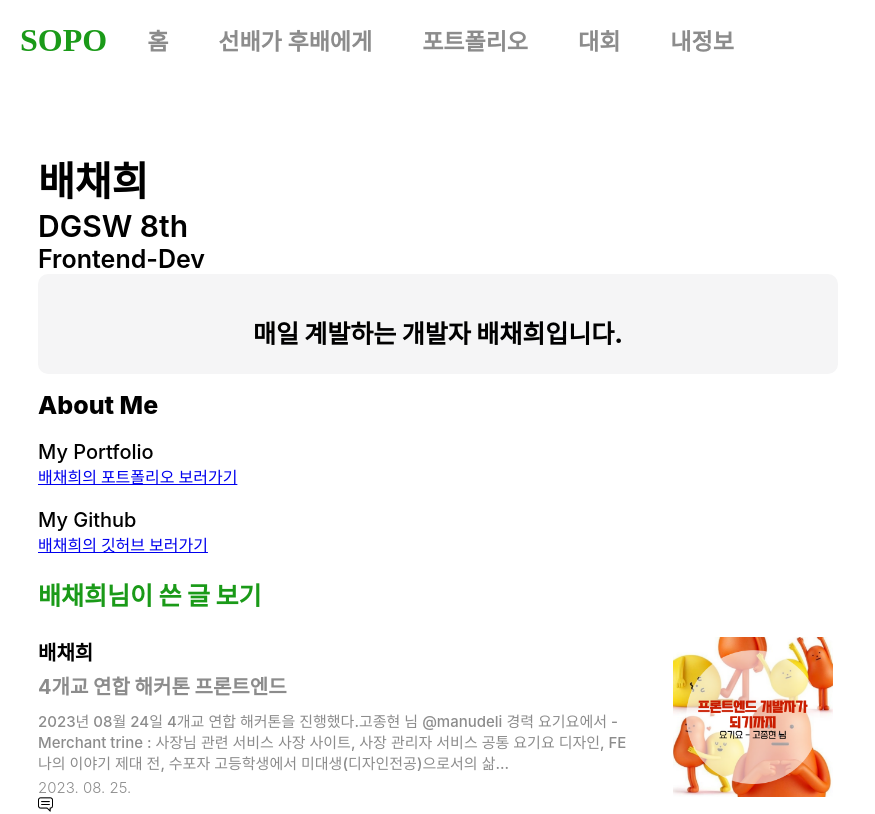
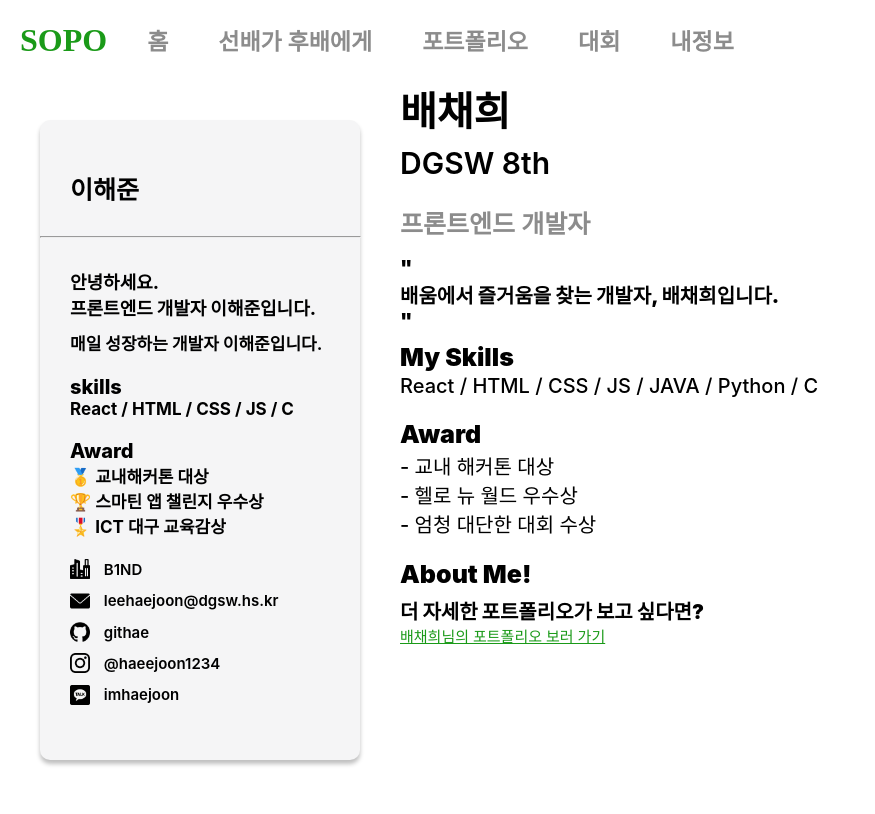
Before and after one commit to Sopo2023/SOPO_FRONTLAST, a React (Create React App) app in the folder SOPOLAST/: page /Portfoliosub in a window 1280 px wide. Shown: the top 814 px of the page, without its empty margins (0-875 px from the left). Built offline with nearby package versions, Linux system fonts and the light colour scheme.

Commit message:
fix portpolio

```diff
--- a/SOPOLAST/src/Components/Portfoliosub/portfolioSub.css
+++ b/SOPOLAST/src/Components/Portfoliosub/portfolioSub.css
@@ -1,108 +1,14 @@
-  .proBox{
-    position: relative;
+.allPort{
+  width: calc(100vw - 400px);
+  position: absolute;
+  right: 0;
+}
 
-    display: inline-block;
 
-    width: 320px;
-    height: 640px;
-    flex-shrink: 0;
-    border-radius: 10px;
-    background: #F5F5F6;
-    box-shadow: 0px 4px 4px 0px rgba(0, 0, 0, 0.25);
-    margin-left: 40px;
-    margin-top: 40px;
+.namePort{
 
   color: #000;
-    font-family: Inter;
-    font-size: 25px;
-    font-style: normal;
-    font-weight: 800;
-    line-height: normal;
 
-    overflow: hidden;
-  }
-
-  .proBox > .proName{
-    position: absolute;
-
-    width: 70.318px;
-    height: 28.444px;
-    flex-shrink: 0;
-    margin: 46.46px 0 0 28.54px;
-  }
-
-  .proHr{
-
-    border: #A7A7A7 solid 0.9px;
-    width: 320px;;
-
-    margin-top: 30.34px;
-    margin-left: -28.4px;
-  }
-
-  .proBio{
-    margin-top: 30px;
-
-    font-size: 17px;
-    font-style: normal;
-    font-weight: 700;
-    white-space: nowrap;
-  }
-
-  .proBio > .firstBio{
-    font-size: 18px;
-    font-weight: 800;
-  }
-
-  .secondBio{
-    margin-top: 10px;
-  }
-
-  .skillTitle{
-    margin-top: 20px;
-    font-size: 20px;
-    font-weight: 800;
-  }
-
-  .awardTitle{
-    margin-top: 20px;
-    font-size: 20px;
-    font-weight: 800;
-  }
-
-  .bioInfo{
-    margin-top: 20px;
-  }
-
-  .bioInfo > .oddBio{
-    margin-top: 10px;
-  }
-
-  .imgBio{
-    width: 20px;
-    height: 20px;
-
-    vertical-align: middle;
-  }
-
-  .perBio{
-    font-weight: 600;
-    font-size: 15px;
-
-    vertical-align: middle;
-
-    margin-left: 10px;
-  }
-
-  .portPerson{
-    display: inline-block;
-    position: absolute;
-    margin-top: 70px;
-    margin-left: 38px;
-  }
-
-  .portPerson > .portName{
-    color: #000;
   font-family: Inter;
   font-size: 40px;
   font-style: normal;
@@ -110,8 +16,11 @@
   line-height: normal;
 }
 
-  .portPerson > .portGrade{
+.gradePort{
+  margin-top: 7px;
+
   color: #000;
+
   font-family: Inter;
   font-size: 30px;
   font-style: normal;
@@ -119,8 +28,11 @@
   line-height: normal;
 }
 
-  .portPerson > .portMajor{
-    color: #000;
+.bioPort{
+  margin-top: 23px;
+
+  color: #8C8C8C;
+
   font-family: Inter;
   font-size: 25px;
   font-style: normal;
@@ -128,112 +40,98 @@
   line-height: normal;
 }
 
-  .portPerson > .readMe{
-    width: 800px;
-    height: 100px;
-    flex-shrink: 0;
+.setBio{
+  margin-top: 16px;
 
-    border-radius: 10px;
-    background: #F5F5F6;
+  color: #000;
+
+  font-family: Inter;
+  font-size: 20px;
+  font-style: normal;
+  font-weight: 900;
+  line-height: normal;
 }
 
-  .readMe > .readMeText{
+.skillsBio{
+  margin-top: 9px;
+
   color: #000;
+
   font-family: Inter;
   font-size: 25px;
   font-style: normal;
-    font-weight: 800;
-    line-height: normal;
-
-    padding: 40px 0 40px;
-    text-align: center;
-  }
-
-  .readMeAboutMe{
-    color: #000;
-    font-family: Inter;
-    font-size: 25px;
-    font-style: normal;
-    font-weight: 800;
+  font-weight: 900;
   line-height: normal;
 }
 
-  .readMePort{
+.aboutSikll{
+  margin-top: 2px;
+
   color: #000;
+
   font-family: Inter;
   font-size: 20px;
   font-style: normal;
   font-weight: 500;
   line-height: normal;
+}
 
-    margin-top: 20px;
-  }
-  .readMeTitle{
-    color: #1A9A18;
+.awardBio{
+  margin-top: 21px;
+
+  color: #000;
+
   font-family: Inter;
   font-size: 25px;
   font-style: normal;
-    font-weight: 800;
+  font-weight: 900;
   line-height: normal;
-
-    margin-top: 20px;
 }
 
-  .readMeUser{
+.aboutAward{
+  margin-top: 2px;
+
   color: #000;
+
   font-family: Inter;
   font-size: 20px;
   font-style: normal;
-    font-weight: 800;
+  font-weight: 500;
   line-height: normal;
-
-    margin-top: 25px;
-
-    display: inline-block;
 }
 
-  .readMeNotice{
-    color: #8C8C8C;
+.aboutMe{
+  margin-top: 21px;
+
+  color: #000;
+
+  font-family: Inter;
+  font-size: 25px;
+  font-style: normal;
+  font-weight: 900;
+  line-height: normal;
+}
+
+.morePort{
+  margin-top: 7px;
+
+  color: #000;
+
   font-family: Inter;
   font-size: 20px;
   font-style: normal;
-    font-weight: 700;
+  font-weight: 900;
   line-height: normal;
-
-    margin-top: 5px;
 }
 
-  .readMeAbout{
-    color: #8C8C8C;
+.herfPort{
+  margin-top: 2px;
+
+  color: #1A9A18;
+
   font-family: Inter;
   font-size: 15px;
   font-style: normal;
   font-weight: 500;
   line-height: normal;
-
-    width: 595px;
-    display: inline-block;
-
-    margin-top: 10px;
 }
-
-  .noticePhoto{
-    width: 160px;
-    height: 160px;
-
-    position: absolute;
-
-    margin-left: 580px;
-    margin-top: 25px;
-  }
-
-  .readMeDate{
-    color: #8C8C8C;
-    font-family: Inter;
-    font-size: 15px;
-    font-style: normal;
-    font-weight: 300;
-    line-height: normal;
-
-    margin-top: 5px;
-  }
--- a/SOPOLAST/src/Components/Portfoliosub/portfolioSub.js
+++ b/SOPOLAST/src/Components/Portfoliosub/portfolioSub.js
@@ -1,6 +1,7 @@
 import yogiyo from "../../Assets/image/1.png"
 import comment from "../../Assets/image/comment.png"
 import Head from "../../head/head";
+import Sidebar from "../Sidebar/side"
 import "./portfolioSub.css"
 
 function Portfoliosubon() {
@@ -8,54 +9,27 @@ function Portfoliosubon() {
     <div className="App">
       <div className="content">
          <Head/>
+         <Sidebar/>
+         <div className="allPort">
+            <div className="namePort"> 배채희 </div>
+            <div className="gradePort"> DGSW 8th </div>
+            <p className="bioPort"> 프론트엔드 개발자 </p>
+            <p className="setBio"> " <br/> 배움에서 즐거움을 찾는 개발자, 배채희입니다. <br/> " </p>
+            <div>
+              <p className="skillsBio"> My Skills </p>
+              <p className="aboutSikll"> React / HTML / CSS / JS / JAVA / Python / C</p>
+            </div>
+            <div>
+              <p className="awardBio"> Award </p>
+              <p className="aboutAward"> - 교내 해커톤 대상 <br/> - 헬로 뉴 월드 우수상 <br/> - 엄청 대단한 대회 수상 </p>
+            </div>
+            <div>
+              <p className="aboutMe"> About Me! </p>
+              <p className="morePort"> 더 자세한 포트폴리오가 보고 싶다면?</p>
+              <a href="https://resisted-attention-d43.notion.site/6b94177c5cee4fd6a2b879768be91d5a?pvs=4" className="herfPort"> 배채희님의 포트폴리오 보러 가기</a>
+            </div>
+         </div>
 
-        <div className='portPerson'>
-          <div className='portName'> 배채희 </div>
-          <div className='portGrade'> DGSW 8th </div>
-          <div className='portMajor'> Frontend-Dev </div>
-          <div className='readMe'>
-            <div className='readMeText'> 매일 계발하는 개발자 배채희입니다. </div>
-            <div className='readMeAboutMe'> About Me </div>
-            <div className='readMePort'>My Portfolio</div>
-            <a href="https://resisted-attention-d43.notion.site/6b94177c5cee4fd6a2b879768be91d5a?pvs=4">배채희의 포트폴리오 보러가기</a>
-            <div className='readMePort'>My Github</div>
-            <a href="https://github.com/je355">배채희의 깃허브 보러가기</a>
-
-
-            <div className='readMeTitle'> 배채희님이 쓴 글 보기 </div>
-            <div className='readMeUser'> 배채희 </div>
-            <img src={yogiyo} className='noticePhoto'></img>
-            <div className='readMeNotice'> 4개교 연합 해커톤 프론트엔드 </div>
-            <div className='readMeAbout'> 2023년 08월 24일 4개교 연합 해커톤을 진행했다.고종현 님 @manudeli 경력 요기요에서 -Merchant trine : 사장님 관련 서비스 사장 사이트, 사장 관리자 서비스 공통 요기요 디자인, FE 나의 이야기 제대 전, 수포자 고등학생에서 미대생(디자인전공)으로서의 삶... </div>
-            <div className='readMeDate'> 2023. 08. 25. </div>
-            <img src={comment}></img>
-            <hr></hr>
-
-            <div className='readMeUser'> 배채희 </div>
-            <img src={yogiyo} className='noticePhoto'></img>
-            <div className='readMeNotice'> 4개교 연합 해커톤 프론트엔드 </div>
-            <div className='readMeAbout'> 2023년 08월 24일 4개교 연합 해커톤을 진행했다.고종현 님 @manudeli 경력 요기요에서 -Merchant trine : 사장님 관련 서비스 사장 사이트, 사장 관리자 서비스 공통 요기요 디자인, FE 나의 이야기 제대 전, 수포자 고등학생에서 미대생(디자인전공)으로서의 삶... </div>
-            <div className='readMeDate'> 2023. 08. 25. </div>
-            <img src={comment}></img>
-            <hr></hr>
-
-            <div className='readMeUser'> 배채희 </div>
-            <img src={yogiyo} className='noticePhoto'></img>
-            <div className='readMeNotice'> 4개교 연합 해커톤 프론트엔드 </div>
-            <div className='readMeAbout'> 2023년 08월 24일 4개교 연합 해커톤을 진행했다.고종현 님 @manudeli 경력 요기요에서 -Merchant trine : 사장님 관련 서비스 사장 사이트, 사장 관리자 서비스 공통 요기요 디자인, FE 나의 이야기 제대 전, 수포자 고등학생에서 미대생(디자인전공)으로서의 삶... </div>
-            <div className='readMeDate'> 2023. 08. 25. </div>
-            <img src={comment}></img>
-            <hr></hr>
-
-            <div className='readMeUser'> 배채희 </div>
-            <img src={yogiyo} className='noticePhoto'></img>
-            <div className='readMeNotice'> 4개교 연합 해커톤 프론트엔드 </div>
-            <div className='readMeAbout'> 2023년 08월 24일 4개교 연합 해커톤을 진행했다.고종현 님 @manudeli 경력 요기요에서 -Merchant trine : 사장님 관련 서비스 사장 사이트, 사장 관리자 서비스 공통 요기요 디자인, FE 나의 이야기 제대 전, 수포자 고등학생에서 미대생(디자인전공)으로서의 삶... </div>
-            <div className='readMeDate'> 2023. 08. 25. </div>
-            <img src={comment}></img>
-            <hr></hr>
-          </div>
-          </ div >
         </div>
     </div>
   );
```
Lines whose indentation alone changed are shown as unchanged.
